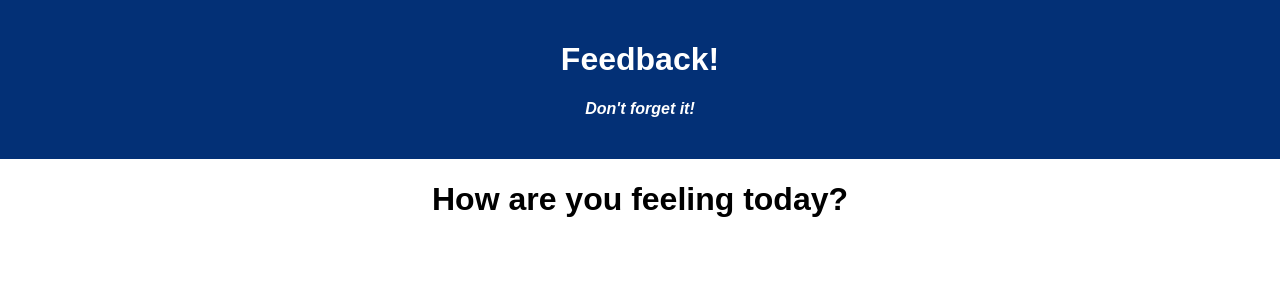
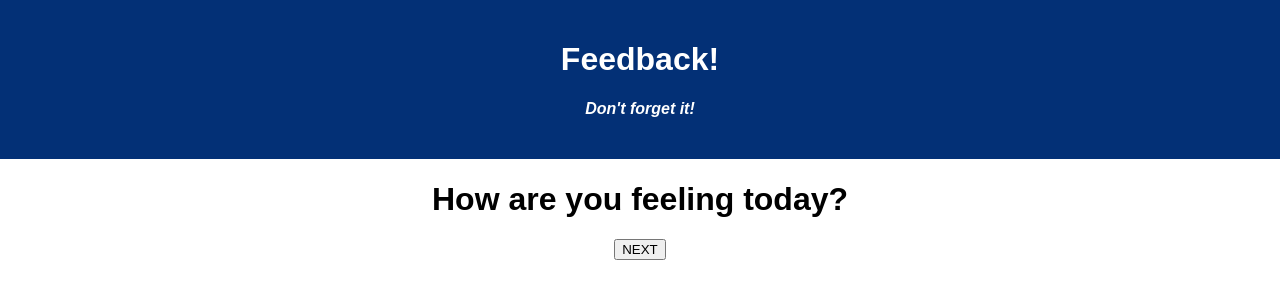
Before and after one commit to hannahbjorklund/weekend-redux-feedback-loop, a React (Create React App) app: page /comments in a window 1280 px wide. Shown: the top 300 px of the page. Built offline with nearby package versions, Linux system fonts and the light colour scheme.

Commit message:
Added a functional next button to each page

```diff
--- a/src/components/Comments/Comments.jsx
+++ b/src/components/Comments/Comments.jsx
@@ -1,5 +1,6 @@
 import React, {useState} from 'react';
 import { useDispatch } from 'react-redux';
+import { Link } from 'react-router-dom';
 
 /**
  * Take user input for comments and dispatch to feedback
@@ -7,6 +8,11 @@ import { useDispatch } from 'react-redux';
  */
 export default function Comments(){
     return (
-        <h1>Any comments you want to leave?</h1>
+        <>
+            <h1>Any comments you want to leave?</h1>
+            <Link to ='/review'>
+                <button className='next'>NEXT</button>
+            </Link>
+        </>
     )
 }
--- a/src/components/Feeling/Feeling.jsx
+++ b/src/components/Feeling/Feeling.jsx
@@ -1,12 +1,19 @@
 import React, {useState} from 'react';
 import { useDispatch } from 'react-redux';
+import { Link } from 'react-router-dom';
 
 /**
  * Take user input as a number 1-5 for how they are feeling
  * then dispatch to feedback reducer
  */
 export default function Feeling(){
+
     return (
-        <h1>How are you feeling today?</h1>
+        <>
+            <h1>How are you feeling today?</h1>
+            <Link to ='/understanding'>
+                <button className='next'>NEXT</button>
+            </Link>
+        </>
     )
 }
--- a/src/components/Review/Review.jsx
+++ b/src/components/Review/Review.jsx
@@ -1,5 +1,6 @@
 import React, {useState} from 'react';
 import { useSelector } from 'react-redux';
+import { Link } from 'react-router-dom';
 import axios from 'axios';
 
 /**
@@ -9,6 +10,11 @@ import axios from 'axios';
  */
 export default function Review(){
     return (
-        <h1>Review Your Feedback</h1>
+        <>
+            <h1>Review Your Feedback</h1>
+            <Link to ='/success'>
+                <button className='submit'>SUBMIT</button>
+            </Link>
+        </>
     )
 }
--- a/src/components/Success/Success.jsx
+++ b/src/components/Success/Success.jsx
@@ -1,5 +1,6 @@
 import React, {useState} from 'react';
 import { useDispatch } from 'react-redux';
+import { Link } from 'react-router-dom';
 
 /**
  * Display a success message after submission and allow
@@ -8,6 +9,11 @@ import { useDispatch } from 'react-redux';
  */
 export default function Success(){
     return(
-        <h1>Thank You!</h1>
+        <>
+            <h1>Thank You!</h1>
+            <Link to ='/'>
+                <button className='restart'>Leave New Feedback</button>
+            </Link>
+        </>
     )
 }
--- a/src/components/Support/Support.jsx
+++ b/src/components/Support/Support.jsx
@@ -1,5 +1,6 @@
 import React, {useState} from 'react';
 import { useDispatch } from 'react-redux';
+import { Link } from 'react-router-dom';
 
 /**
  * Take user input number 1-5 for how well supported they feel,
@@ -7,6 +8,11 @@ import { useDispatch } from 'react-redux';
  */
 export default function Support(){
     return (
-        <h1>How well are you being supported?</h1>
+        <>
+            <h1>How well are you being supported?</h1>
+            <Link to ='/comments'>
+                <button className='next'>NEXT</button>
+            </Link>
+        </>
     )
 }
--- a/src/components/Understanding/Understanding.jsx
+++ b/src/components/Understanding/Understanding.jsx
@@ -1,5 +1,6 @@
 import React, {useState} from 'react';
 import { useDispatch } from 'react-redux';
+import { Link } from 'react-router-dom';
 
 /**
  * Take user input number 1-5 on how well their understanding is,
@@ -7,6 +8,11 @@ import { useDispatch } from 'react-redux';
  */
 export default function Understanding(){
     return(
-        <h1>How well are you understanding the content?</h1>
+        <>
+            <h1>How well are you understanding the content?</h1>
+            <Link to ='/support'>
+                <button className='next'>NEXT</button>
+            </Link>
+        </>
     )
 }
```
